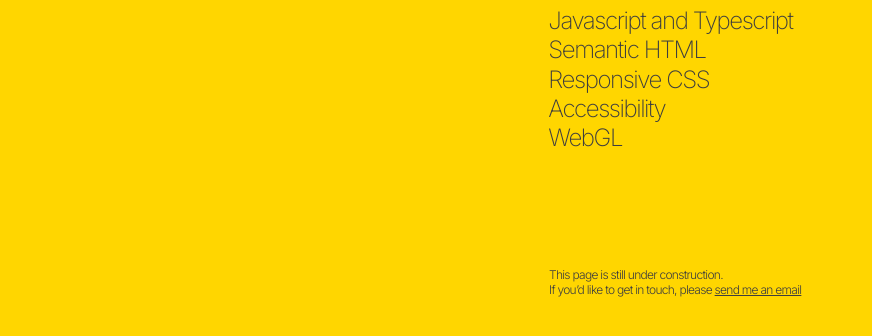
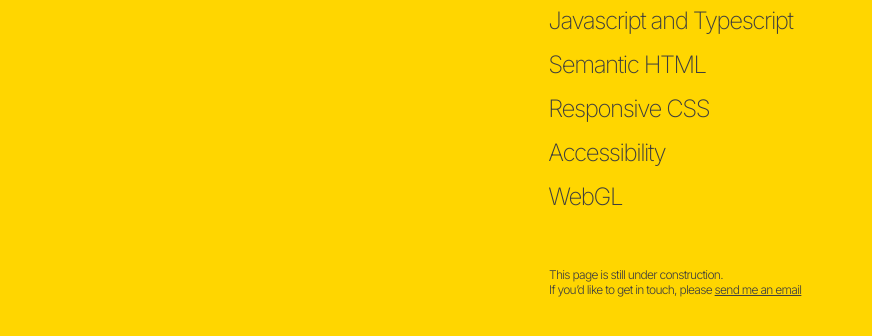
Before and after one commit to dan-edington/new-website, a website built with webpack: page src/index.html in a window 1280 px wide. Shown: the part 320-656 px from the top of the page, without its empty margins (227-1099 px from the left). Built offline with nearby package versions, Linux system fonts and the light colour scheme.

Commit message:
fixes line height

```diff
--- a/src/styles/_typography.scss
+++ b/src/styles/_typography.scss
@@ -41,6 +41,7 @@ ul.skills {
     display: flex;
     align-items: center;
     letter-spacing: -0.06em;
+    margin-bottom: 2.2rem;
 
     &:last-child {
       margin-bottom: 0;
```
